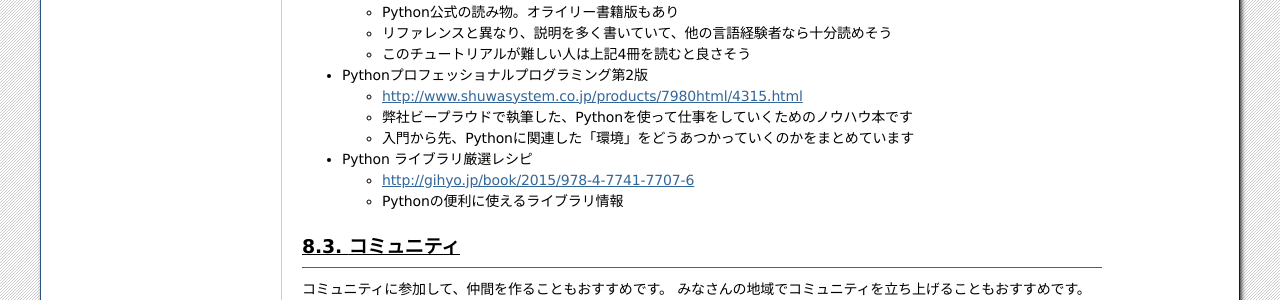
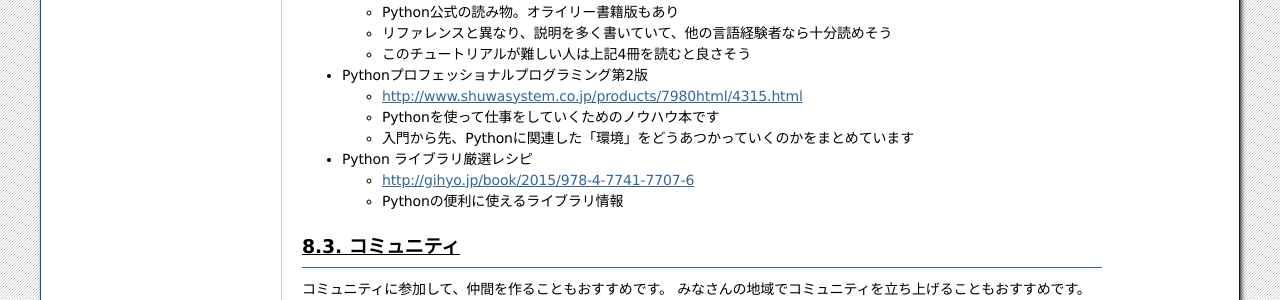
Before and after one commit to pyconjp/pycamp.pycon.jp, a Sphinx documentation site: the page built from source/textbook/8_nextstep.rst, in a window 1280 px wide. Shown: the part 1449-1749 px from the top of the page. Built offline with Sphinx 7.4.7, drawn with Linux system fonts in a browser that asks for light colours.

Commit message:
書籍紹介で「弊社」という表現があったので削除

```diff
--- a/source/textbook/8_nextstep.rst
+++ b/source/textbook/8_nextstep.rst
@@ -79,7 +79,7 @@
 * Pythonプロフェッショナルプログラミング第2版
 
   * http://www.shuwasystem.co.jp/products/7980html/4315.html
-  * 弊社ビープラウドで執筆した、Pythonを使って仕事をしていくためのノウハウ本です
+  * Pythonを使って仕事をしていくためのノウハウ本です
   * 入門から先、Pythonに関連した「環境」をどうあつかっていくのかをまとめています
 
 * Python ライブラリ厳選レシピ
```
